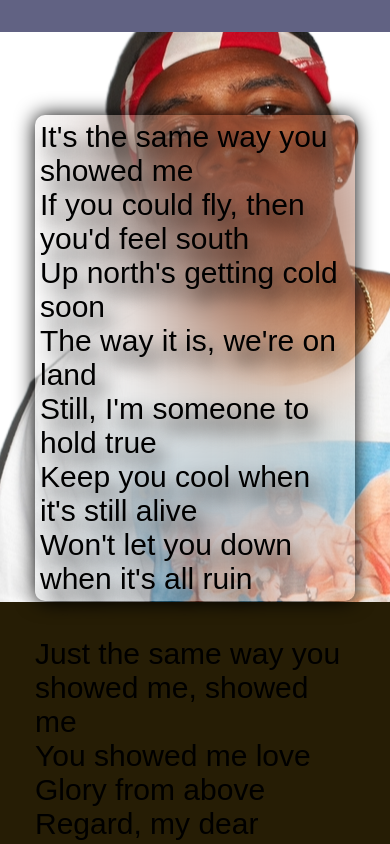
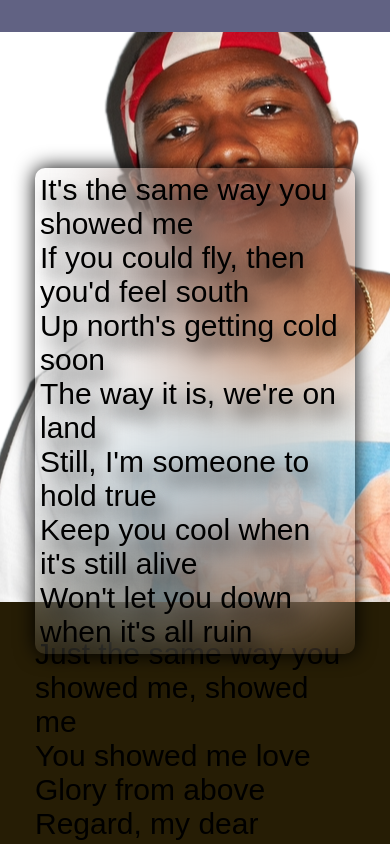
Before and after one commit to erickmjr/Projeto-Cordel, a plain HTML site: page index.html in a window 390 px wide. Shown: the part 654-1498 px from the top of the page. Drawn offline with Linux system fonts and the light colour scheme; a web font is replaced by a local one.

Commit message:
Update style.css

```diff
--- a/style.css
+++ b/style.css
@@ -87,7 +87,6 @@ header > p{
         background-position: 50px;
         background-repeat: no-repeat;
         background-attachment: fixed;
-
     }
 
 
@@ -106,8 +105,8 @@ header > p{
         backdrop-filter: blur(60px);
         border-radius: 10px;
         padding: 5px;
-        margin-top: 15%;
         display: inline-block;
+        margin-top: 12vh;
     }
 
     header > h1{
```
